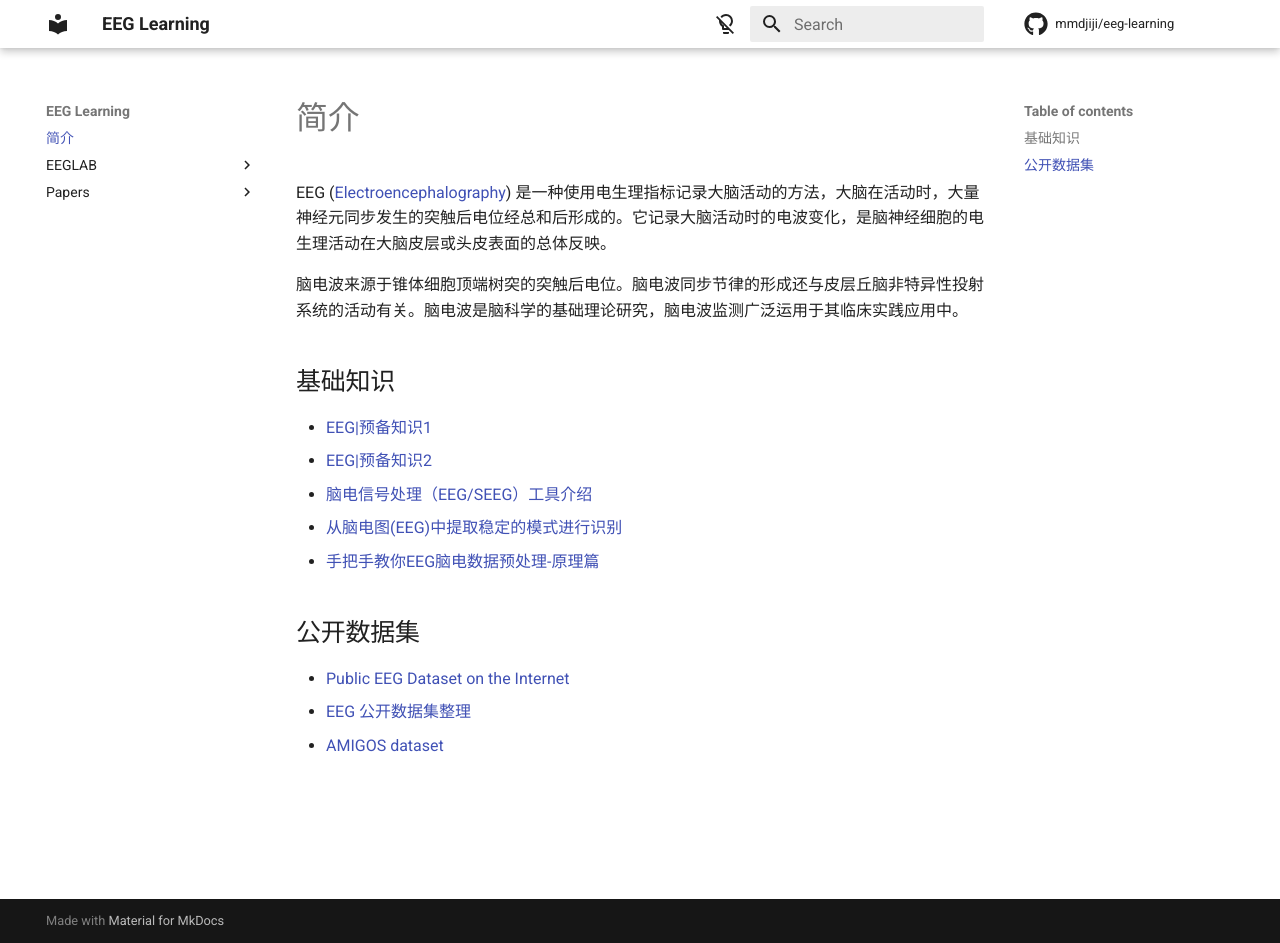
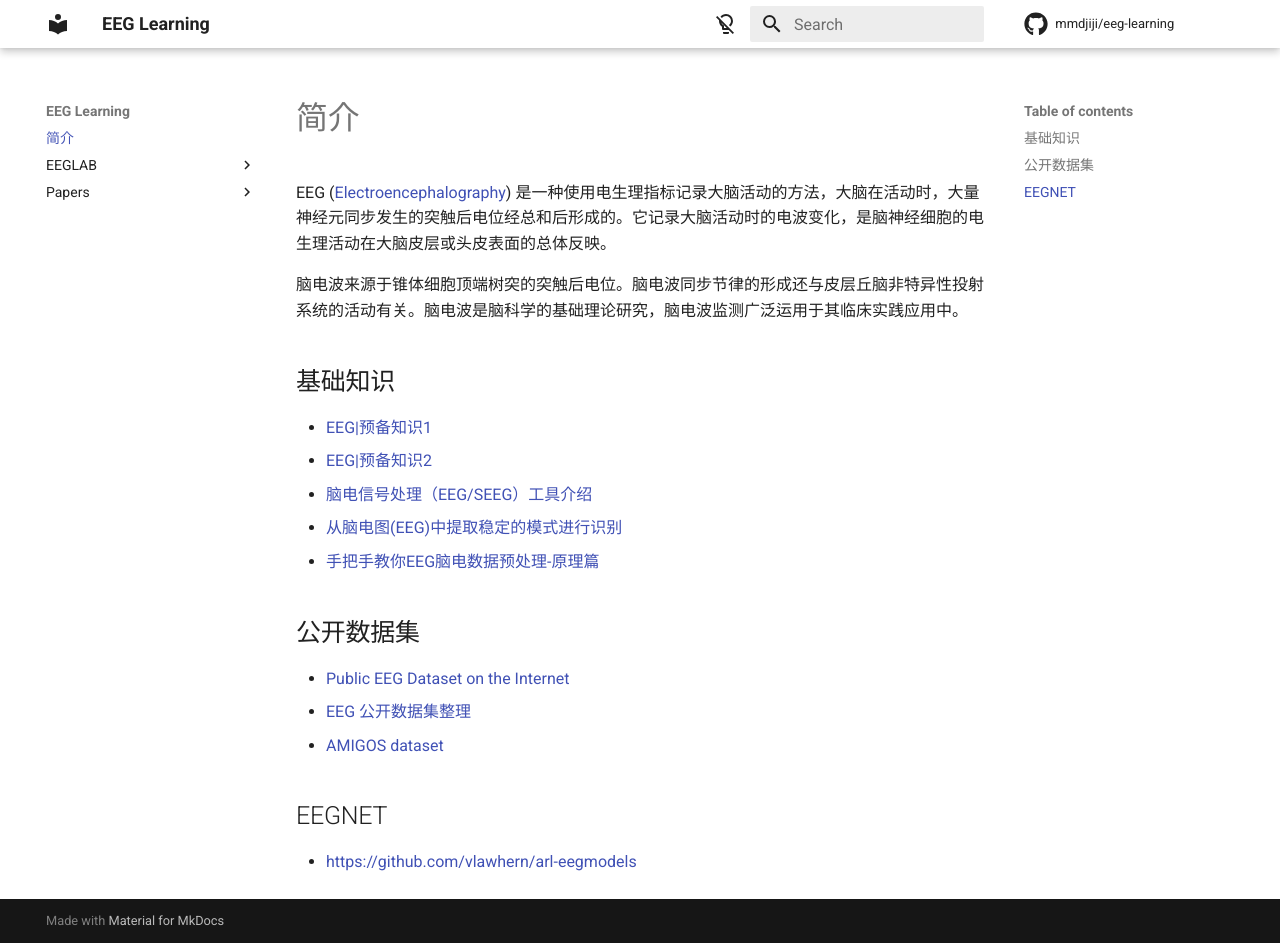
Before and after one commit to mmdjiji/eeg-learning, an MkDocs documentation site: the page built from docs/index.md, in a window 1280 px wide and 943 px high. Built offline with MkDocs 1.6.1 and Material for MkDocs 9.7.7, drawn with Linux system fonts in a browser that asks for light colours; comment, search, counter and statistics services are not loaded.

Commit message:
Update index.md

```diff
--- a/docs/index.md
+++ b/docs/index.md
@@ -17,3 +17,7 @@ EEG ([Electroencephalography](https://en.wikipedia.org/wiki/Electroencephalograp
 * [Public EEG Dataset on the Internet](https://github.com/hubandad/EEGDataset-on-The-Internet)
 * [EEG 公开数据集整理](https://baijiahao.baidu.com/s?id=1725333051729280477)
 * [AMIGOS dataset](https://www.eecs.qmul.ac.uk/mmv/datasets/amigos/)
+
+## EEGNET
+
+* https://github.com/vlawhern/arl-eegmodels
```
